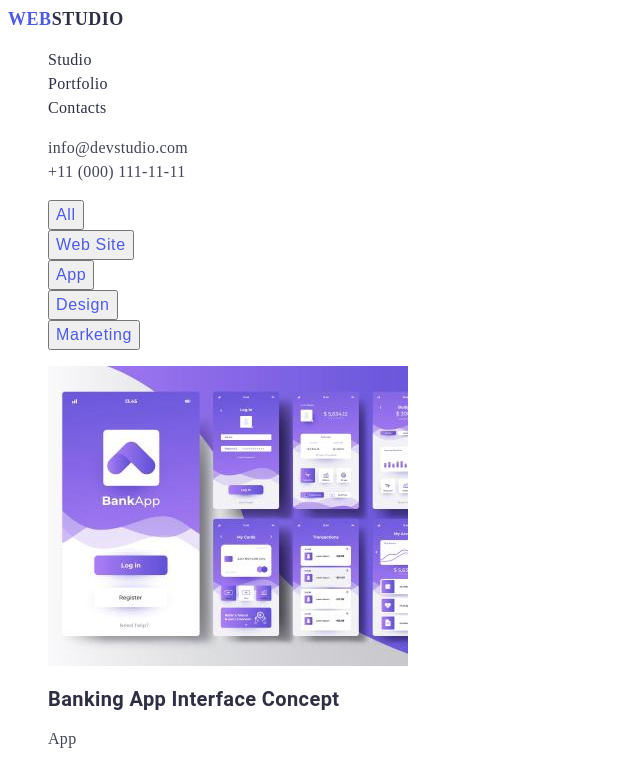
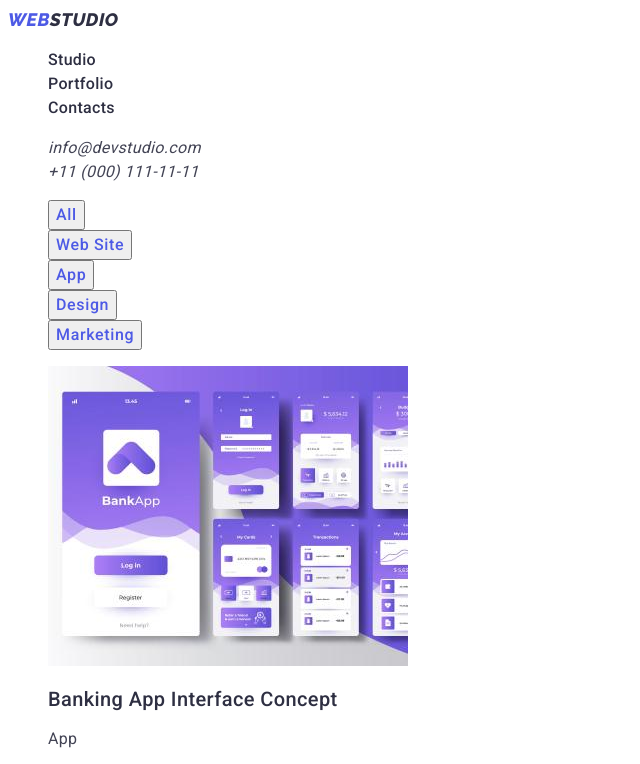
Before and after one commit to I-am-Andrii/goit-markup-hw-02, a plain HTML site: page portfolio.html in a window 1280 px wide. Shown: the top 764 px of the page, without its empty margins (0-640 px from the left). Drawn offline with Linux system fonts and the light colour scheme.

Commit message:
font correction

```diff
--- a/css/styles.css
+++ b/css/styles.css
@@ -8,7 +8,7 @@
 --footer-text-color:#E7E9FC;
 }
 body {
-    font-family: 'Roboto' sans-serif;
+    font-family: 'Roboto', sans-serif;
 }
 .header {
 }
@@ -33,8 +33,6 @@ text-transform: uppercase;
 color: var(--main-title-color);
 }
 .accent{
-font-family: 'Raleway';
-font-style: normal;
 font-weight: 800;
 font-size: 18px;
 line-height: 1.33;
@@ -69,7 +67,6 @@ color: var(--main-title-color);
 .header-address{
 }
 .header-mail {
-font-style: normal;
 font-weight: 400;
 font-size: 16px;
 line-height: 1.5;
@@ -81,7 +78,6 @@ color: var(--second-title-color);
     color: var(--hover-focus-color);
 }
 .header-tel {
-font-style: normal;
 font-weight: 400;
 font-size: 16px;
 line-height: 1.5;
@@ -122,7 +118,7 @@ color: var(--text-color);
 
 .hero-btn:hover,
 .hero-btn:focus{
-    color: var(--btn-color);
+    background-color: var(--hover-focus-color);
 }
 
 /*------- ABOUT----- */
@@ -187,8 +183,6 @@ color: var(--main-title-color);
     border-radius: 0px 0px 4px 4px;
 }
 .team-subtitle {
-font-family: 'Roboto';
-font-style: normal;
 font-weight: 500;
 font-size: 20px;
 line-height: 1.2;
@@ -202,6 +196,8 @@ line-height: 1.5;
 letter-spacing: 0.02em;
 color: var(--second-title-color);
 }
+
+/*--------Footer-----*/
 .footer {
 background: var(--main-title-color);
 }
@@ -218,8 +214,6 @@ text-transform: uppercase;
 color: var(--footer-logo-color);
 }
 .footer-accent{
-font-family: 'Raleway';
-font-style: normal;
     font-weight: 800;
     font-size: 18px;
     line-height: 1.16;
@@ -266,6 +260,7 @@ color: var(--footer-text-color) ;
 .main-list {
 }
 .main-btn {
+    font-family: inherit;
     font-weight: 500;
     font-size: 16px;
     line-height: 1.5;
@@ -298,8 +293,6 @@ background-color: var(--hover-focus-color);;
 .image-item {
 }
 .image-caption {
-font-family: 'Roboto';
-font-style: normal
     font-weight: 500;
     font-size: 20px;
     line-height: 1.2;
--- a/portfolio.html
+++ b/portfolio.html
@@ -5,6 +5,9 @@
     <meta http-equiv="X-UA-Compatible" content="IE=edge">
     <meta name="viewport" content="width=device-width, initial-scale=1.0">
     <title>Document</title>
+    <link rel="preconnect" href="https://fonts.googleapis.com">
+    <link rel="preconnect" href="https://fonts.gstatic.com" crossorigin>
+    <link href="https://fonts.googleapis.com/css2?family=Raleway:ital,wght@1,800&family=Roboto:wght@400;500;700;900&display=swap" rel="stylesheet">
     <link rel="stylesheet" href="./css/styles.css">
 </head>
 <body>
```
Also changed, not shown: index.html (+1 -1 lines). Lines whose indentation alone changed are shown as unchanged.
